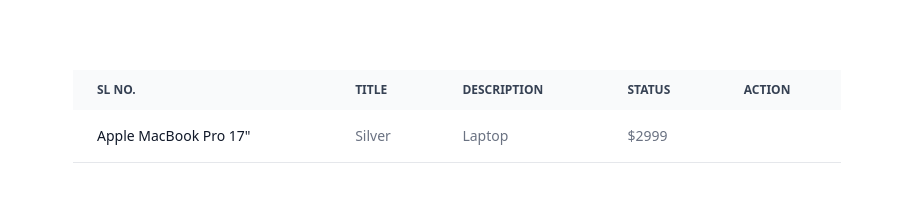
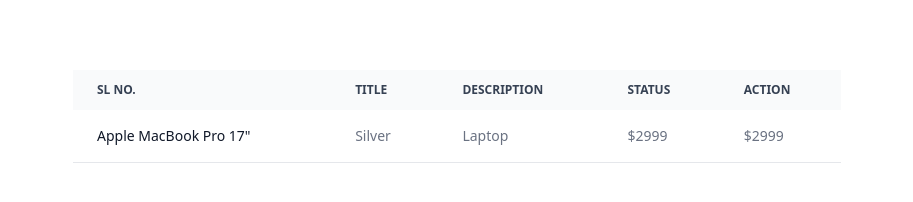
Before and after one commit to nilavtalukdar06/to-do-app, a Next.js app: page / in a window 1280 px wide. Shown: the part 350-552 px from the top of the page, without its empty margins (183-1096 px from the left). Built offline with nearby package versions, Linux system fonts and the light colour scheme.

Commit message:
Added todo skeleton

```diff
--- a/components/TaskTable.jsx
+++ b/components/TaskTable.jsx
@@ -1,8 +1,9 @@
 import React from "react";
+import ToDo from "./ToDo";
 
 const TaskTable = () => {
   return (
-    <div className="relative overflow-x-auto mt-24 w-[80%] sm:w-[60%] mx-auto">
+    <section className="relative overflow-x-auto mt-24 w-[80%] sm:w-[60%] mx-auto">
       <table className="w-full text-sm text-left rtl:text-right text-gray-500 dark:text-gray-400">
         <thead className="text-xs text-gray-700 uppercase bg-gray-50 dark:bg-gray-700 dark:text-gray-400">
           <tr>
@@ -24,20 +25,10 @@
           </tr>
         </thead>
         <tbody>
-          <tr className="bg-white border-b dark:bg-gray-800 dark:border-gray-700 border-gray-200">
-            <th
-              scope="row"
-              className="px-6 py-4 font-medium text-gray-900 whitespace-nowrap dark:text-white"
-            >
-              Apple MacBook Pro 17"
-            </th>
-            <td className="px-6 py-4">Silver</td>
-            <td className="px-6 py-4">Laptop</td>
-            <td className="px-6 py-4">$2999</td>
-          </tr>
+          <ToDo />
         </tbody>
       </table>
-    </div>
+    </section>
   );
 };
 
--- /dev/null
+++ b/components/ToDo.jsx
@@ -0,0 +1,20 @@
+import React from "react";
+
+const ToDo = () => {
+  return (
+    <tr className="bg-white border-b dark:bg-gray-800 dark:border-gray-700 border-gray-200">
+      <th
+        scope="row"
+        className="px-6 py-4 font-medium text-gray-900 whitespace-nowrap dark:text-white"
+      >
+        Apple MacBook Pro 17"
+      </th>
+      <td className="px-6 py-4">Silver</td>
+      <td className="px-6 py-4">Laptop</td>
+      <td className="px-6 py-4">$2999</td>
+      <td className="px-6 py-4">$2999</td>
+    </tr>
+  );
+};
+
+export default ToDo;
```
